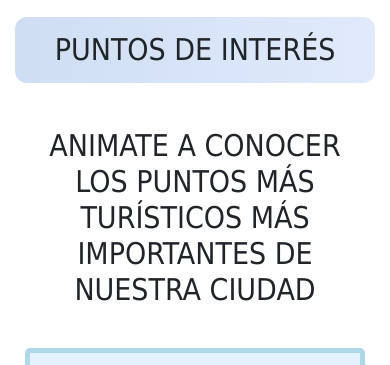
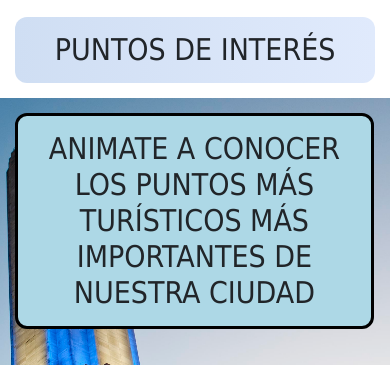
Before and after one commit to agustincuicchi/4ta-entrega-proyecto-final, a website: page pages/interes.html in a window 390 px wide. Shown: the part 539-904 px from the top of the page. Drawn offline with nearby package versions, Linux system fonts and the light colour scheme.

Commit message:
añadido seccion en puntos de interes y algunas animaciones

```diff
--- a/pages/interes.html
+++ b/pages/interes.html
@@ -47,7 +47,9 @@
 	   <h2 style="text-align: center;">Puntos de interés</h2>
 	</header>
 	<div class="row p-0 m-0 justify-content-center">
-		<h3 class="interes__h3">Animate a conocer los puntos más turísticos más importantes de nuestra ciudad</h3>
+		<div class="interes__bg">
+		<h3 class="interes__h3 wow fadeInRight">Animate a conocer los puntos más turísticos más importantes de nuestra ciudad</h3>
+		</div>
 			<section class="tableFlex col-xs-12 col-md-12 col-lg-12 animate__fadeInUp puntos">
 					<div class="puntos__div">
 						<p class="puntos__div--titulos"><b>MONUMENTO</b></p>
--- a/scss/_interes.scss
+++ b/scss/_interes.scss
@@ -33,5 +33,23 @@
 	text-align: center;
 	background: none;
 	display: flex;
-	align-self: center;
+	justify-content: center;
+	flex-wrap: wrap;
+	font-size: 30px;
+	margin: 15px;
+	padding: 15px;
+	background: lightblue;
+	border-radius: 12px;
+	translate: 750px 40px;
+	width: 40%;
+	border: 3px solid black;
 }
+
+.interes__bg {
+	height: 350px;
+	background-image: url(../assets/img/bg-img.jpg);
+	background-size: cover;
+	background-repeat: no-repeat;
+	background-position: center;
+	width: 100%;
+}
--- a/scss/_mobile.scss
+++ b/scss/_mobile.scss
@@ -93,6 +93,12 @@
 		background-repeat: no-repeat;
 		background-size: cover;
 	}
+	.nosotros__texto h3 {
+		font-size: 35px;
+	}
+	.nosotros__texto p, .nosotros__texto b{
+		font-size: 27px;
+	}
 	//contacto
 	.boton {
 		margin: 10px;
@@ -162,6 +168,13 @@
 		display: block;
 		overflow-x: auto;
 	}
+	.interes__h3 {
+		translate: 0 0;
+		width: 92%;
+	}
+	.interes__bg {
+		height: 550px;
+	}
 	//cierre puntos de interes
 	//galeria
 	.carousel {
```
Also changed, not shown: assets/img/bg-img.jpg (added), assets/img/bg2.jpg (added), css/estilo.css.
